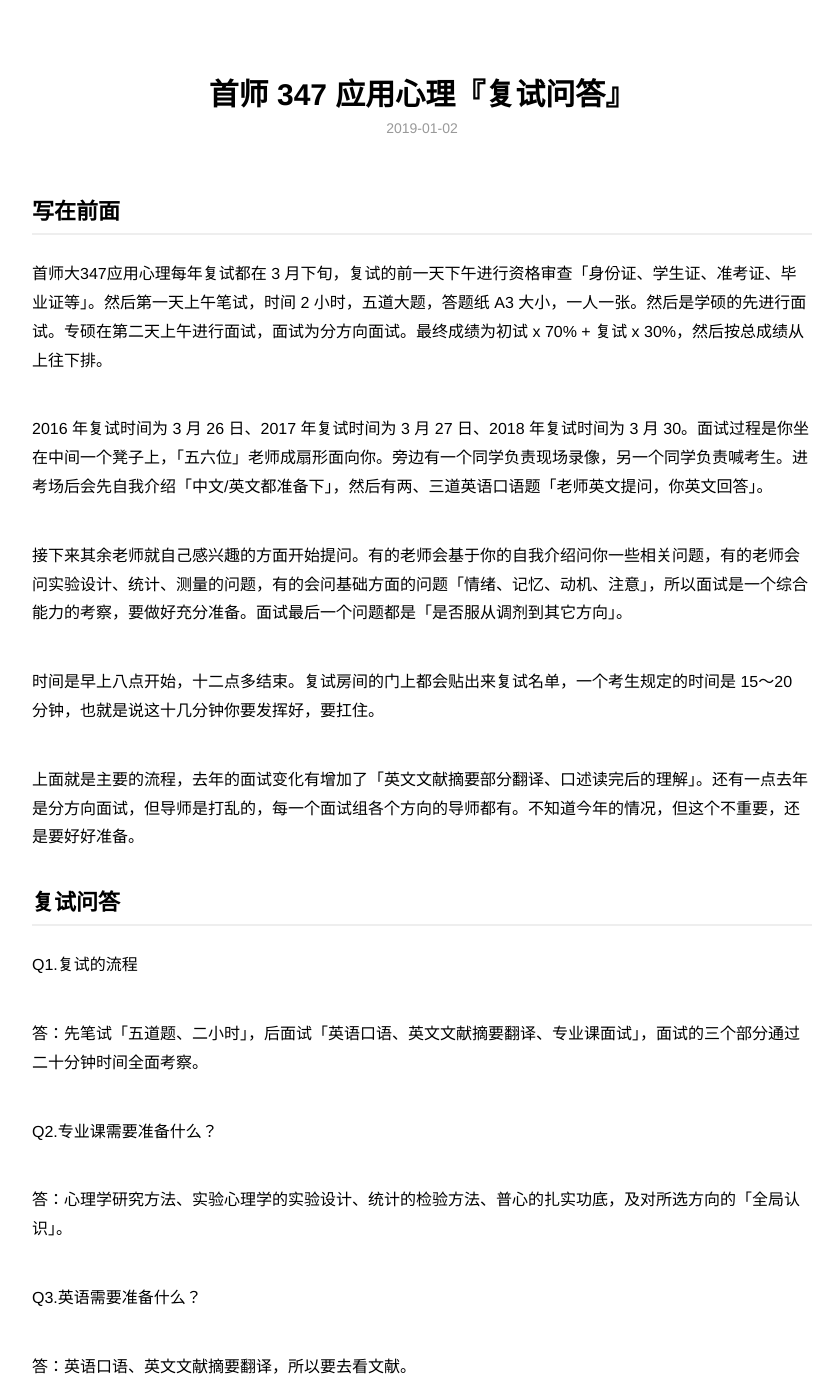
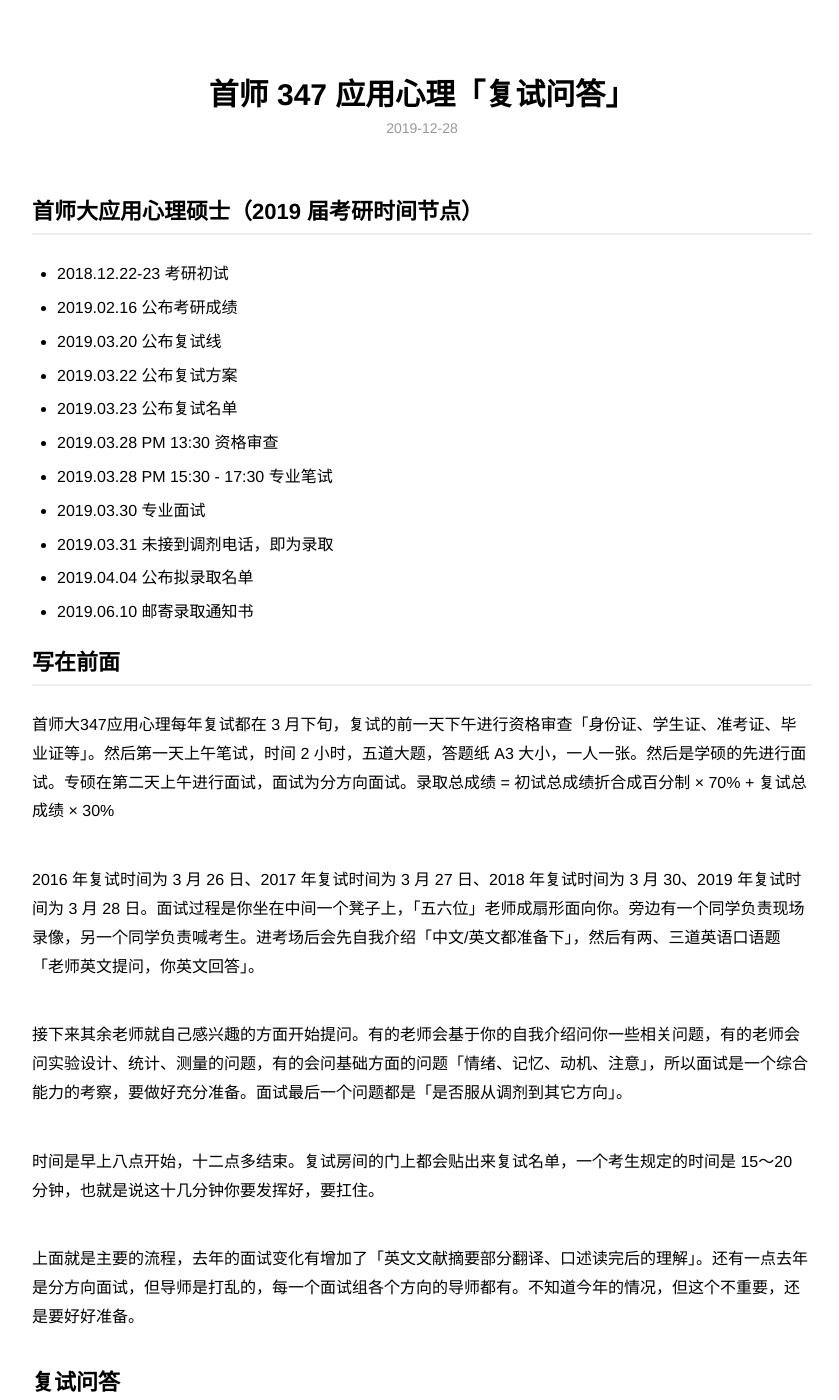
Before and after one commit to zapp926/cnu.github.io, a Jekyll site: the page built from _posts/2019-12-28-Retest.md, in a window 1280 px wide and 1400 px high. Shown: the whole window, without its empty margins (218-1057 px from the left). Built offline with Jekyll 4.4.1, drawn with Linux system fonts in a browser that asks for light colours; some of the changed text lies outside the part shown.

Commit message:
Change the old blog to the new one

```diff
--- a/_posts/2019-01-02-Retest.md
+++ b/_posts/2019-12-28-Retest.md
@@ -1,15 +1,29 @@
 ---
 layout:     post
-title: 首师 347 应用心理『复试问答』
+title: 首师 347 应用心理「复试问答」
 category: blog
-description: 复试资料发售时间「2019.01.11 13:42」，多关注朋友圈。
+description: 看得见的未来不是未来。
 ---
+
+## 首师大应用心理硕士（2019 届考研时间节点）
+
+- 2018.12.22-23 考研初试
+- 2019.02.16 公布考研成绩
+- 2019.03.20 公布复试线
+- 2019.03.22 公布复试方案
+- 2019.03.23 公布复试名单
+- 2019.03.28 PM 13:30 资格审查
+- 2019.03.28 PM 15:30 - 17:30 专业笔试
+- 2019.03.30 专业面试
+- 2019.03.31 未接到调剂电话，即为录取
+- 2019.04.04 公布拟录取名单
+- 2019.06.10 邮寄录取通知书
 
 ## 写在前面
 
-首师大347应用心理每年复试都在 3 月下旬，复试的前一天下午进行资格审查「身份证、学生证、准考证、毕业证等」。然后第一天上午笔试，时间 2 小时，五道大题，答题纸 A3 大小，一人一张。然后是学硕的先进行面试。专硕在第二天上午进行面试，面试为分方向面试。最终成绩为初试 x 70% + 复试 x 30%，然后按总成绩从上往下排。
+首师大347应用心理每年复试都在 3 月下旬，复试的前一天下午进行资格审查「身份证、学生证、准考证、毕业证等」。然后第一天上午笔试，时间 2 小时，五道大题，答题纸 A3 大小，一人一张。然后是学硕的先进行面试。专硕在第二天上午进行面试，面试为分方向面试。录取总成绩 = 初试总成绩折合成百分制 × 70% + 复试总成绩 × 30%
 
-2016 年复试时间为 3 月 26 日、2017 年复试时间为 3 月 27 日、2018 年复试时间为 3 月 30。面试过程是你坐在中间一个凳子上，「五六位」老师成扇形面向你。旁边有一个同学负责现场录像，另一个同学负责喊考生。进考场后会先自我介绍「中文/英文都准备下」，然后有两、三道英语口语题「老师英文提问，你英文回答」。
+2016 年复试时间为 3 月 26 日、2017 年复试时间为 3 月 27 日、2018 年复试时间为 3 月 30、2019 年复试时间为 3 月 28 日。面试过程是你坐在中间一个凳子上，「五六位」老师成扇形面向你。旁边有一个同学负责现场录像，另一个同学负责喊考生。进考场后会先自我介绍「中文/英文都准备下」，然后有两、三道英语口语题「老师英文提问，你英文回答」。
 
 接下来其余老师就自己感兴趣的方面开始提问。有的老师会基于你的自我介绍问你一些相关问题，有的老师会问实验设计、统计、测量的问题，有的会问基础方面的问题「情绪、记忆、动机、注意」，所以面试是一个综合能力的考察，要做好充分准备。面试最后一个问题都是「是否服从调剂到其它方向」。
 
@@ -19,15 +33,15 @@ description: 复试资料发售时间「2019.01.11 13:42」，多关注朋友圈
 
 ## 复试问答
 
-Q1.复试的流程
+Q1. 复试的流程
 
 答：先笔试「五道题、二小时」，后面试「英语口语、英文文献摘要翻译、专业课面试」，面试的三个部分通过二十分钟时间全面考察。
 
-Q2.专业课需要准备什么？
+Q2. 专业课需要准备什么？
 
 答：心理学研究方法、实验心理学的实验设计、统计的检验方法、普心的扎实功底，及对所选方向的「全局认识」。
 
-Q3.英语需要准备什么？
+Q3. 英语需要准备什么？
 
 答：英语口语、英文文献摘要翻译，所以要去看文献。
 
@@ -35,84 +49,76 @@ Q4.面试老师一般问些什么问题？
 
 答：问的很杂，我们收集了一些历年面试的问题，都是直接戳你软肋的问题。要重视、准备充分些。
 
-Q5.我自己估分大概 360 左右，我看去年进复试分数 364，感觉有点悬怎么办？
+Q5. 我自己估分大概 360 左右，我看去年进复试分数 364，感觉有点悬怎么办？
 
 答：首先你自己估的不一定准，尤其都是主观题，很难估分。其次两手准备，主要按照首师大347的复试要求进行准备，同时多留意其它院校的调剂消息。如果不介意调剂的话，那就先按照首师大心理的要求准备就行。
 
-Q6.需要提前联系导师吗？什么时候联系呢？
+Q6. 需要提前联系导师吗？什么时候联系呢？
 
 答：建议出来分数之后再联系。可以利用这段时间先选意向导师，看完意向导师的所有文献，留意近两年导师主要负责什么基金项目，给自己制定一个研究生三年的自修计划或者初步的研究课题。写邮件联系导师时候这些都可以写上，既表现出了诚意，也弥补了干巴巴的介绍信。
 
-Q7.如果首师大复试线没过，北京的其他学校有可能调剂吗？
+Q7. 如果首师大复试线没过，北京的其他学校有可能调剂吗？
 
 答：首师大复试比较晚，没过线的话，北京的学校比较困难。其它城市的学校是有机会的。非常想来北京的话，建议二战。
 
-Q8.想问一下调剂所谓的相似专业是指都是一级学科下的么？
+Q8. 想问一下调剂所谓的相似专业是指都是一级学科下的么？
 
 答：调剂没有太严的要求，只要是心理学的都可以。
 
-Q9.想问咱们这个专业都能调剂到哪些专业呀？
+Q9. 想问咱们这个专业都能调剂到哪些专业呀？
 
 答：学校开设心理学专业的，没有招满的学校都可以调剂，通过笔试、面试就会被录取。专硕正常情况下只能选择调剂专硕，不过凡事都有例外，冷门的学校应该机会多一些。
 
-Q10.学叔好，我对复试的流程比较感兴趣，所以希望学叔可以指点迷津，同时想问一下复试的英语听力和口语是怎么测试，同时专业课还有笔试吗？
+Q10. 学叔好，我对复试的流程比较感兴趣，所以希望学叔可以指点迷津，同时想问一下复试的英语听力和口语是怎么测试，同时专业课还有笔试吗？
 
 答：考察英语听力和口语，就是一个老师用英语提问，你用英语回答，大概问两三个问题。专业课有笔试。
 
-Q11.今年复试分数线预计会持平还是上涨？觉得不太可能下降吧？
+Q11. 今年复试分数线预计会持平还是上涨？觉得不太可能下降吧？
 
 答：不知道。学叔真猜不出来。
 
-Q12.复试也换书了，复试资料应该怎么买？参考什么复习？
-
-答：我们团队会给大家准备复试资料，2019.01.11 13:42 开始出售。
-
-Q13.如果能过复试线，找导师学叔有什么建议或者经验之谈吗？比如结合自己以后规划读博还是工作之类的，恳请学叔过来人给点建议哈~🕵️
+Q12. 如果能过复试线，找导师学叔有什么建议或者经验之谈吗？比如结合自己以后规划读博还是工作之类的，恳请学叔过来人给点建议哈~
 
 答：找导师一定要找「气味相投」的，不然这三年你难受、导师也别扭。尽量选自己真心喜欢的、擅长的，想读博的就找研究生的导师，想工作的就要应用型的导师，从心理学院官网他们的个人介绍中大致能判断出来的。不一定厉害的博导或资格老的导师就一定好，年轻的老师一定不好，凡事都要「权衡」。
 
-Q14.如果初试选的方向不是特别喜欢的，但当时就是选了个刷人少的方向，现在如果能进复试的话还能换方向吗？或者还能找别的方向的导师吗？
+Q13. 如果初试选的方向不是特别喜欢的，但当时就是选了个刷人少的方向，现在如果能进复试的话还能换方向吗？或者还能找别的方向的导师吗？
 
 答：正常情况是不能换了，不过凡事都有例外。这些例外在于导师，而不是你能控制的。尽力表现好一些就行了。面试最后一个问题是「是否服从调剂」，你有权利选择服从或不服从。无所谓的就选「服从」吧，原则性太强的那就别选服从了。
 
-Q15.初试成绩大概什么时候出来？
-
-答：去年初试成绩公布时间 2018.02.05 左右，去年复试时间 2018.03.30。
-
-Q16.如果现在就在北京的话，那我们有必要去学校看看之类的吗？
+Q14. 如果现在就在北京的话，那我们有必要去学校看看之类的吗？
 
 答：首师大东一区 B 座 7、9、10 层都是心理学院，可以去看看。如果是我的话，我会去找一些首师大的心理学实验，给那些师兄师姐做被试，然后问问复试的情况，还能知道以后的研究具体是什么样的。具体找到实验的捷径，提示 QQ 群。
 
-Q17.复试英语口语和面试，导师都会考察哪些方面？
+Q15. 复试英语口语和面试，导师都会考察哪些方面？
 
 答：综合的考察，问的都是导师个人感兴趣的或者自己关心的研究方向的问题，我们有收集一些面试问题。等我们的复试资料就行了。
 
-Q18.现在用联系导师吗？觉得我自己的分数可能有点悬，可能能过复试可能也过不了，觉得现在联系导师是不是太不靠谱了，我自己都不能确定我能进复试？
+Q16. 现在用联系导师吗？觉得我自己的分数可能有点悬，可能能过复试可能也过不了，觉得现在联系导师是不是太不靠谱了，我自己都不能确定我能进复试？
 
 答：出来成绩再说。
 
-Q19.在对进入复试没有太大把握的前提下，什么时间，如何跟导师联系?
+Q17. 在对进入复试没有太大把握的前提下，什么时间，如何跟导师联系?
 
 答：出来成绩再联系，都确定不了是否能进复试，导师为什么要浪费时间回复一个不确定呢。联系方式建议用邮件。
 
-Q20.比如一月中旬联系可以么?还是越早越好?写邮件可以吗?因为暂时只找到了官方公布的邮件。邮件内容有什么注意的?导师一般多久会回复呢?
+Q18. 比如一月中旬联系可以么?还是越早越好?写邮件可以吗?因为暂时只找到了官方公布的邮件。邮件内容有什么注意的?导师一般多久会回复呢?
 
 答：导师回复不回复看你实力。没有什么注意的，表示出来诚意和能力就行了。写邮件是最好的方式。
 
-Q21.复试考英语口语么?
+Q19. 复试考英语口语么?
 
 答：会。
 
-Q22.关于初试那道实验设计题，可否设计混合实验？光照条件是被试间变量，颜色是被试内变量？大家貌似都是被试间设计？
+Q20. 复试参考书目？
 
-答：光照被试间、颜色被试内可以，没问题。
+答：应用心理各方向为《心理学研究方法》 舒华、张亚旭 人民教育出版社 2008 年 8 月第一版
 
 ## 后记
 
+> 花开叶落，从秋风爽到冬露寒，这一路有鸟语花香，也有险峰迭出。我无法证明时间有脚，但我确认你们在奔跑。
+
 重要的点学叔在这里写给大家了，没有写的点就是不重要的，就算你掌握很多小道消息对你复习没太大帮助，还是回归本质，不要东拼西凑的浪费心力找太多八卦信息。
 
-**学叔微信：CNU_psychology**
+我们是谁？我们是首师大 347 应用心理的追梦人，你一个人可能走的很快，但我们一群人能走的更远。学叔微信：CNU_psychology。扫码👇加。
 
-复试资料发售时间「2019.01.11 13:42」，多关注朋友圈。
-
-> 驴唇马脸，牛鬼横行，大家要分清楚哪个是李逵，哪个是李鬼。—学叔
+![wechat_xueshu.jpeg](https://cnu347-1257355643.cos.ap-beijing.myqcloud.com/CNU347/WechatIMG125.jpeg)
```
